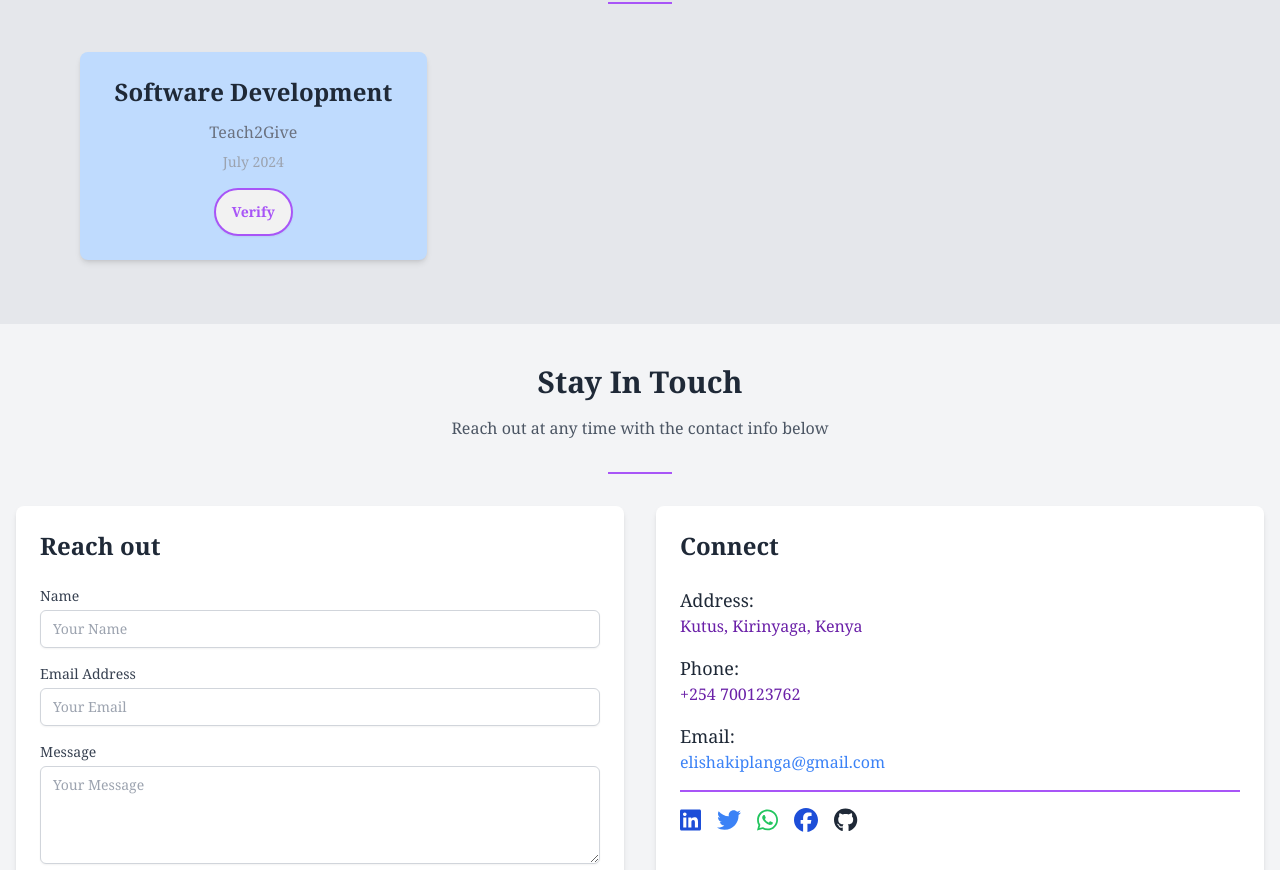
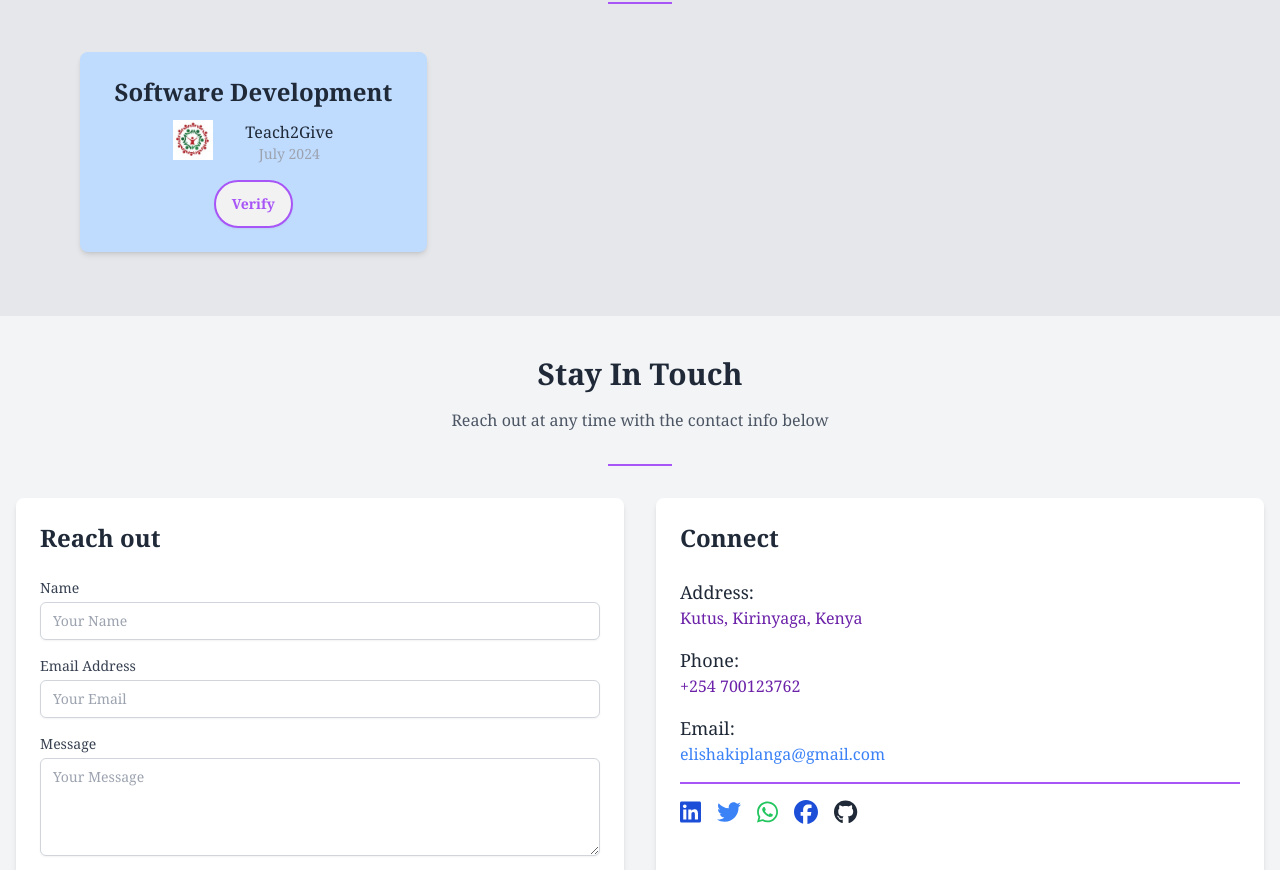
Before and after one commit to Elisha-Kiplangat/Portfolio-Website, a React (Vite) app: page / in a window 1280 px wide. Shown: the part 5260-6130 px from the top of the page. Built offline with nearby package versions, Linux system fonts and the light colour scheme.

Commit message:
cert logo

```diff
--- a/src/components/Certification.tsx
+++ b/src/components/Certification.tsx
@@ -1,8 +1,9 @@
-
+import teach2give from '../assets/teach2GiveLogo.jpeg'
 const certifications = [
   {
     title: "Software Development",
     organization: "Teach2Give",
+    logo: teach2give,
     date: "July 2024",
   }
 ];
@@ -24,9 +25,16 @@ const Certification = () => {
           <h3 className="text-2xl font-semibold mb-3 text-gray-800 group-hover:text-purple-600 transition-colors">
             {cert.title}
           </h3>
-          <p className="text-md text-gray-500 mb-2">{cert.organization}</p>
-          <p className="text-sm text-gray-400 mb-4">{cert.date}</p>
+          <div className='flex flex-row gap-8 justify-center'>
+            <div className='h-10 w-10'>
+              <img src= {teach2give} alt="teach2give logo" />
+            </div>
+            <div>
+              <p className="text-md text-gray-800">{cert.organization}</p>
+              <p className="text-sm text-gray-400 mb-4">{cert.date}</p>
 
+            </div>
+          </div>
           <div className="flex justify-center">
             <button className="btn border-2 border-purple-500 text-purple-500 py-2 px-4 rounded-full hover:bg-purple-600 hover:text-white transition-all duration-300 ease-in-out">
               Verify
```
Also changed, not shown: src/assets/teach2GiveLogo.jpeg (added).
